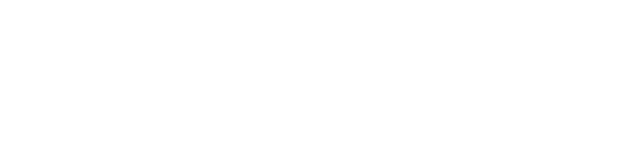
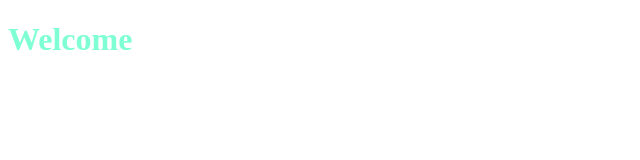
Before and after one commit to SaneMyburg/Capstone-project1, a plain HTML site: page index.html in a window 1280 px wide. Shown: the whole page, without its empty margins (0-640 px from the left). Drawn offline with Linux system fonts and the light colour scheme.

Commit message:
Add README.md

```diff
--- a/index.html
+++ b/index.html
@@ -8,6 +8,7 @@
     <link rel="stylesheet" href="style.css" />
   </head>
   <body>
+    <h1>Welcome</h1>
     <script src="script.js"></script>
   </body>
 </html>
--- a/style.css
+++ b/style.css
@@ -0,0 +1,3 @@
+h1 {
+  color: aquamarine;
+}
```
Also changed, not shown: .github/workflows/linters.yml (added), README.md (added), 1 other file.
